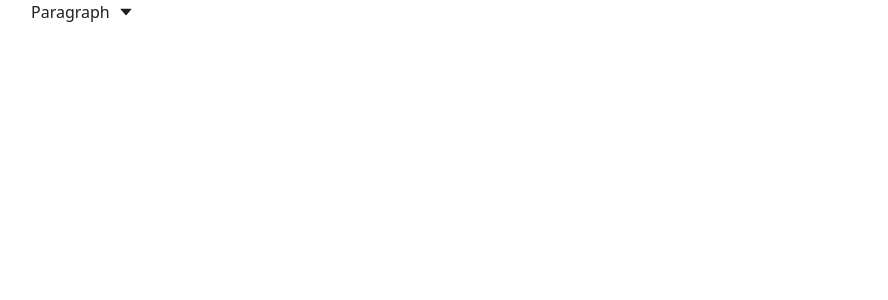
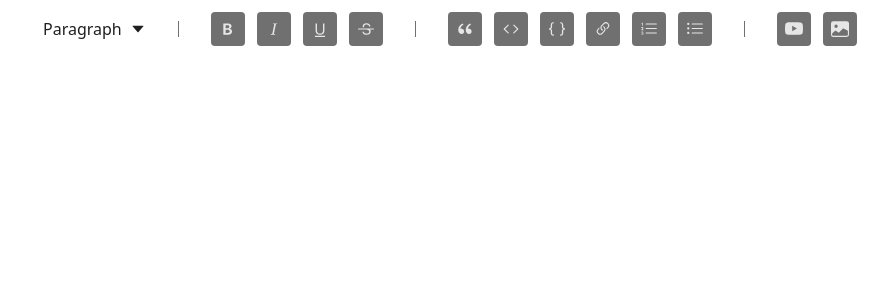
Before and after one commit to Alex-M90/dev-blog-v2, a Next.js app: page /admin/post/create in a window 1280 px wide. Shown: the top 300 px of the page, without its empty margins (161-1049 px from the left). Built offline with nearby package versions, Linux system fonts and the light colour scheme.

Commit message:
adding and styling buttons

```diff
--- /dev/null
+++ b/components/editor/ToolBar/Button.tsx
@@ -0,0 +1,41 @@
+import React, { FC, MouseEventHandler, ReactNode, useCallback } from "react";
+import classNames from "classnames";
+
+interface Props {
+  children: ReactNode;
+  active?: boolean;
+  disabled?: boolean;
+  onMouseDown?: MouseEventHandler<HTMLButtonElement>;
+  onClick?: MouseEventHandler<HTMLButtonElement>;
+}
+
+const Button: FC<Props> = ({
+  children,
+  active,
+  disabled,
+  onMouseDown,
+  onClick,
+}): JSX.Element => {
+  const getActiveStyle = useCallback((): string => {
+    if (active)
+      return "dark:bg-primary dark:text-primary-dark bg-primary-dark text-primary";
+    else return "text-secondary-light bg-secondary-dark";
+  }, [active]);
+
+  const commonClasses =
+    "p-2 rounded text-lg hover:scale-110 hover:shadow-md transition";
+
+  return (
+    <button
+      type="button"
+      onMouseDown={onMouseDown}
+      onClick={onClick}
+      className={classNames(commonClasses, getActiveStyle())}
+      disabled={disabled}
+    >
+      {children}
+    </button>
+  );
+};
+
+export default Button;
--- a/components/editor/ToolBar/index.tsx
+++ b/components/editor/ToolBar/index.tsx
@@ -1,8 +1,23 @@
 import DropdownOptions from "@/components/common/DropdownOptions";
 import { Editor } from "@tiptap/react";
+import { getFocusedEditor } from "../EditorUtils";
 import { FC } from "react";
 import { AiFillCaretDown } from "react-icons/ai";
-import { getFocusedEditor } from "../EditorUtils";
+import { RiDoubleQuotesL } from "react-icons/ri";
+import {
+  BsTypeStrikethrough,
+  BsBraces,
+  BsCode,
+  BsListOl,
+  BsListUl,
+  BsTypeBold,
+  BsTypeItalic,
+  BsTypeUnderline,
+  BsImageFill,
+  BsLink45Deg,
+  BsYoutube,
+} from "react-icons/bs";
+import Button from "./Button";
 
 interface Props {
   editor: Editor | null;
@@ -58,9 +73,69 @@ const ToolBar: FC<Props> = ({ editor }): JSX.Element | null => {
   // heading 1, 2, 3 "bold" "italic" "underline" "strike" "quote" "code" "code-block" "insert-link" "lists (ol and ul)" "embed youtube" "insert image"
 
   return (
-    <div>
+    <div className="flex items-center">
       {/* paragraph , heading 1, 2, 3 */}
       <DropdownOptions options={options} head={<Head />} />
+
+      <div className="h-4 w-[1px] bg-secondary-dark dark:bg-secondary-light mx-8" />
+
+      <div className="flex items-center space-x-3">
+        <Button>
+          <BsTypeBold />
+        </Button>
+
+        <Button>
+          <BsTypeItalic />
+        </Button>
+
+        <Button>
+          <BsTypeUnderline />
+        </Button>
+
+        <Button>
+          <BsTypeStrikethrough />
+        </Button>
+      </div>
+
+      <div className="h-4 w-[1px] bg-secondary-dark dark:bg-secondary-light mx-8" />
+
+      <div className="flex items-center space-x-3">
+        <Button>
+          <RiDoubleQuotesL />
+        </Button>
+
+        <Button>
+          <BsCode />
+        </Button>
+
+        <Button>
+          <BsBraces />
+        </Button>
+
+        <Button>
+          <BsLink45Deg />
+        </Button>
+
+        <Button>
+          <BsListOl />
+        </Button>
+
+        <Button>
+          <BsListUl />
+        </Button>
+      </div>
+
+      <div className="h-4 w-[1px] bg-secondary-dark dark:bg-secondary-light mx-8" />
+
+      <div className="flex items-center space-x-3">
+        <Button>
+          <BsYoutube />
+        </Button>
+
+        <Button>
+          <BsImageFill />
+        </Button>
+      </div>
     </div>
   );
 };
--- a/components/editor/index.tsx
+++ b/components/editor/index.tsx
@@ -10,7 +10,7 @@ const Editor: FC<Props> = (props): JSX.Element => {
   const editor = useEditor({ extensions: [StarterKit] });
 
   return (
-    <div>
+    <div className="p-3 dark:bg-primary-dark bg-primary">
       <ToolBar editor={editor} />
       <EditorContent editor={editor} />
     </div>
--- a/package.json
+++ b/package.json
@@ -16,6 +16,7 @@
     "@types/react": "18.2.9",
     "@types/react-dom": "18.2.4",
     "autoprefixer": "10.4.14",
+    "classnames": "^2.3.2",
     "eslint": "8.42.0",
     "eslint-config-next": "13.4.4",
     "next": "13.4.4",
```
Also changed, not shown: pages/admin/index.tsx (+112 -1 lines), 1 other file (tests, documents, lock files or other folders).
